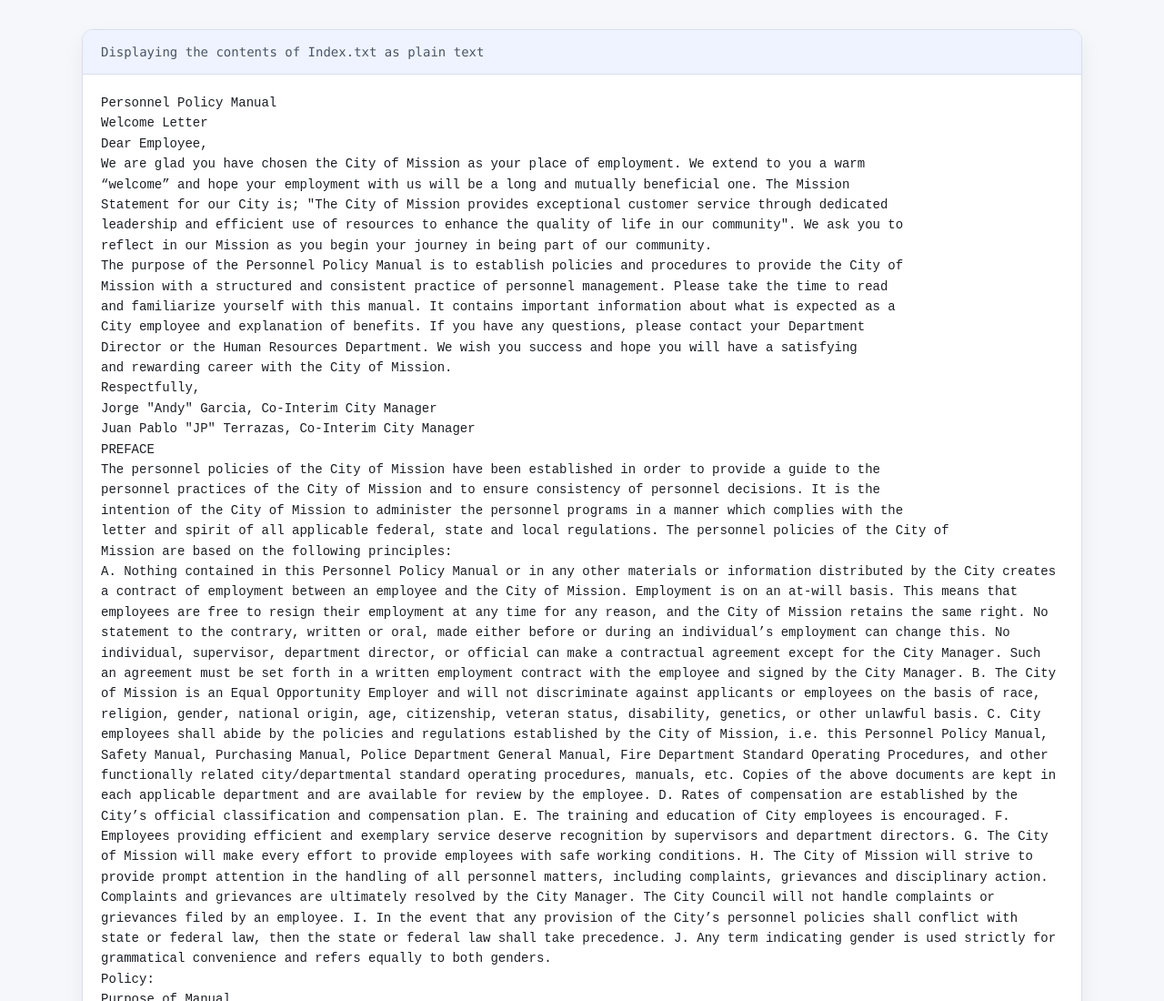
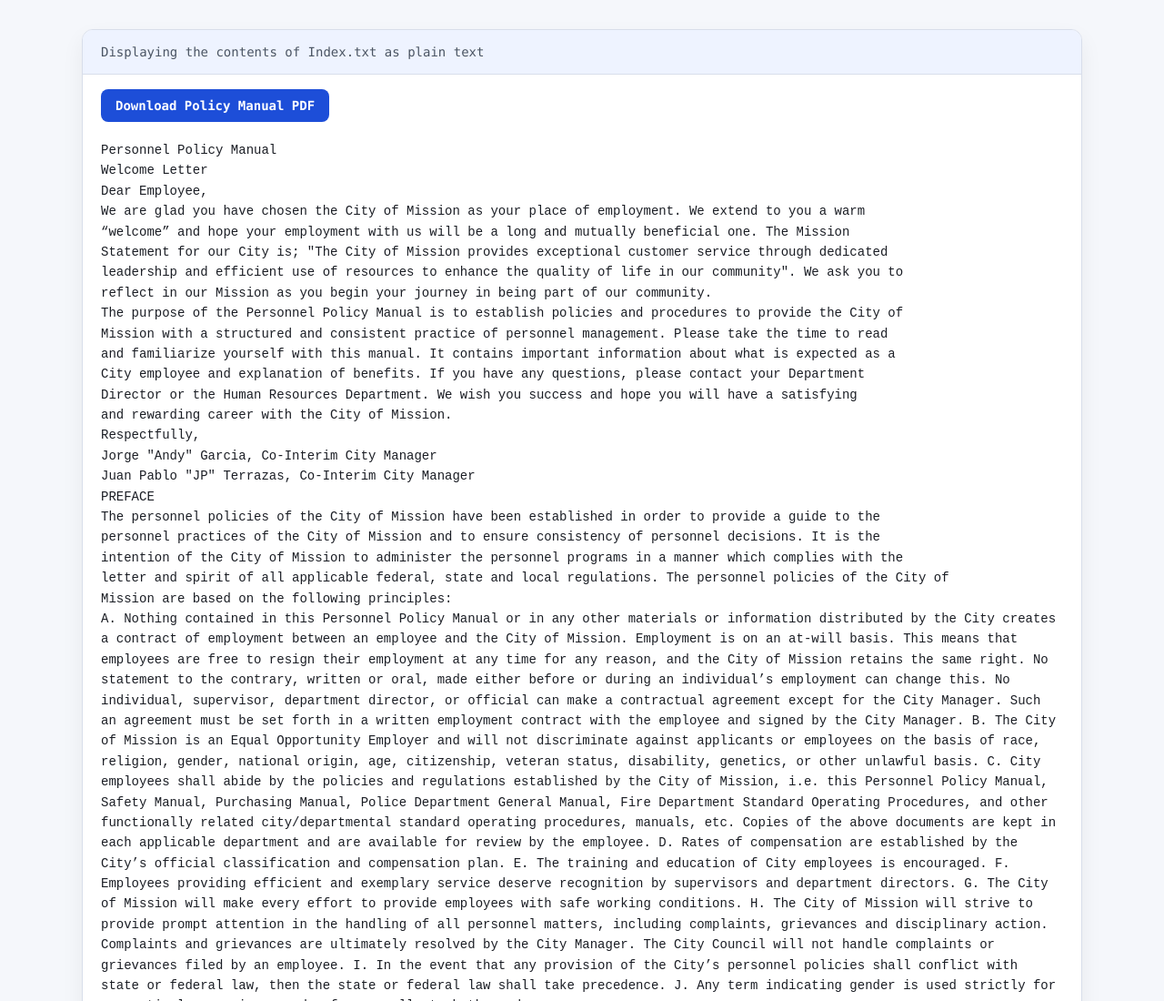
Before and after one commit to hazelugo/CoM-Personnel-Policy, a plain HTML site: page index.html in a window 1280 px wide. Shown: the top 1100 px of the page at 91% size. Drawn offline with Linux system fonts and the light colour scheme.

Commit message:
Add PDF download button and move policy manual into subfolder

```diff
--- a/index.html
+++ b/index.html
@@ -47,6 +47,25 @@
         color: var(--muted);
       }
 
+      .actions {
+        padding: 16px 20px 0;
+      }
+
+      .pdf-link {
+        display: inline-block;
+        padding: 10px 16px;
+        background: #1d4ed8;
+        color: #ffffff;
+        text-decoration: none;
+        border-radius: 8px;
+        font-size: 14px;
+        font-weight: 600;
+      }
+
+      .pdf-link:hover {
+        background: #1e40af;
+      }
+
       pre {
         margin: 0;
         padding: 20px;
@@ -61,6 +80,11 @@
     <div class="page">
       <div class="header">
         Displaying the contents of Index.txt as plain text
+      </div>
+      <div class="actions">
+        <a class="pdf-link" href="./pdf/Policy%20Manual.pdf" target="_blank" rel="noopener noreferrer">
+          Download Policy Manual PDF
+        </a>
       </div>
       <pre id="content">Loading...</pre>
     </div>
```
Also changed, not shown: 1 other file.
